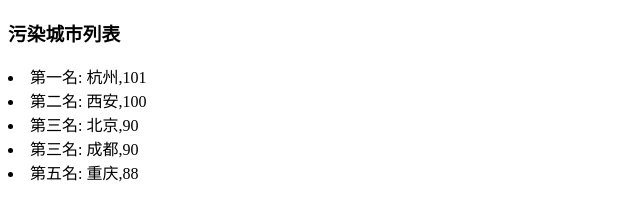
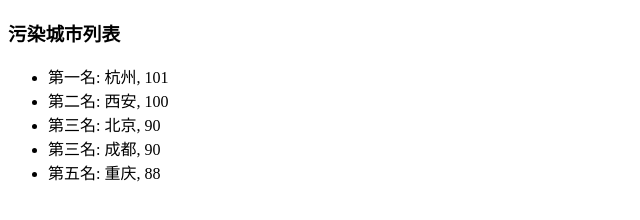
Before and after one commit to ollehz/ifebd, a plain HTML site: page 2017_IFE/binbin/task02/task_02.html in a window 1280 px wide. Shown: the whole page, without its empty margins (0-640 px from the left). Drawn offline with Linux system fonts and the light colour scheme.

Commit message:
Update task_02.html

```diff
--- a/2017_IFE/binbin/task02/task_02.html
+++ b/2017_IFE/binbin/task02/task_02.html
@@ -11,8 +11,6 @@
 	</ul>
 
 	<script type="text/javascript">
-	var m = 1;
-	var EnNum = [];
 		var aqiData = [
 			["北京", 90],
 			["上海", 50],
@@ -25,6 +23,9 @@
 		];
 		var chNum = ['一','二','三','四','五','六','七','八','九','十'];
 		(function(){
+			var m = 1;
+			var EnNum = [];
+			var li = '';
 			var lists = document.getElementById('aqi-list');
 			var niceLists = [];
 			for (var i = 0; i<aqiData.length; i++){
@@ -44,12 +45,13 @@
 				console.log(EnNum);
 				if( EnNum[k] == EnNum[k-1]){
 					console.log('ok');
-					document.write("<li>第" + chNum[k-1] + "名: " + niceLists[j]  + "</li>");
+					li += "<li>第" + chNum[k-1] + "名: " + niceLists[j][0] + ', ' + niceLists[j][1]  + "</li>";
 					k+=1;
 				}else {
-					document.write("<li>第" + chNum[k] + "名: " + niceLists[j]  + "</li>");
+					li += "<li>第" + chNum[k] + "名: " + niceLists[j][0] + ', '  + niceLists[j][1]  + "</li>";
 					k+=1;
 				}
+				lists.innerHTML = li;
 
 			};
 
```
